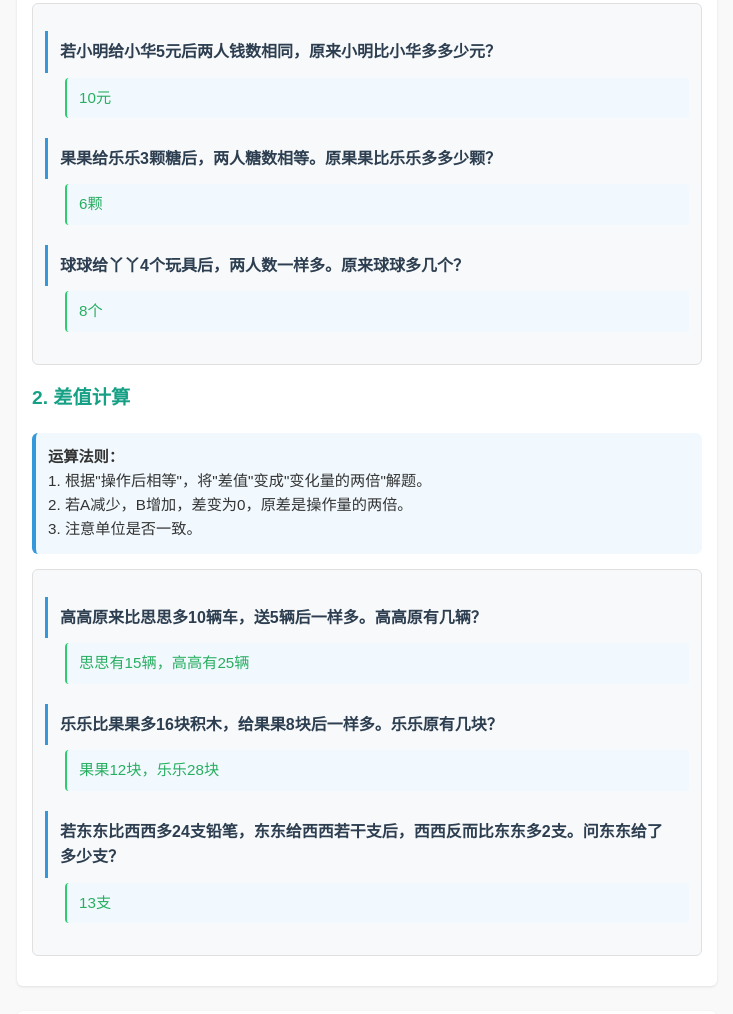
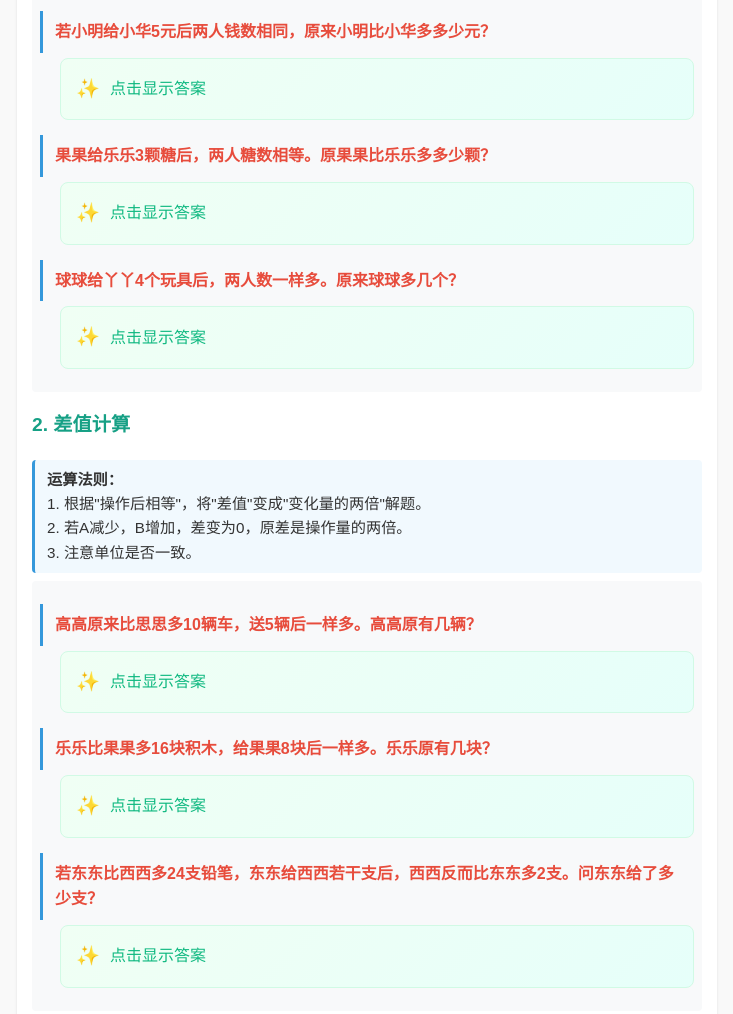
Before and after one commit to Sandy-long/math4, a plain HTML site: page index.html in a window 1280 px wide. Shown: the part 611-1625 px from the top of the page, without its empty margins (273-1006 px from the left). Drawn offline with Linux system fonts and the light colour scheme.

Commit message:
Update index.html

```diff
--- a/index.html
+++ b/index.html
@@ -41,18 +41,57 @@
             margin-bottom: 25px;
             box-shadow: 0 1px 3px rgba(0,0,0,0.1);
         }
+        /* 问题颜色改为红色 */
         .question {
             font-weight: bold;
-            color: #e74c3c;
-            margin-top: 12px;
+            color: #e74c3c; /* 红色 */
+            margin: 15px 0 5px 0;
             font-size: 0.95em;
+            cursor: pointer; /* 添加指针样式 */
+        }
+        /* 答案区域样式 */
+        .answer-container {
+            background: linear-gradient(135deg, #f0fff4 0%, #e6fffa 100%);
+            border: 1px solid #d1fae5;
+            border-radius: 8px;
+            padding: 5px 15px;
+            margin: 15px 0;
+            cursor: pointer;
+            transition: all 0.3s ease;
+        }
+        .answer-container:hover {
+            background: linear-gradient(135deg, #dcffe4 0%, #c6f6d5 100%);
+            transform: translateX(5px);
+        }
+        .answer-prompt {
+            color: #10b981;
+            font-weight: 500;
+            display: flex;
+            align-items: center;
+            padding: 10px 0;
+        }
+        .answer-prompt:before {
+            content: "✨";
+            margin-right: 10px;
+            font-size: 1.2em;
         }
         .answer {
             color: #27ae60;
-            margin-bottom: 12px;
-            padding-left: 15px;
-            border-left: 2px solid #2ecc71;
-            font-size: 0.95em;
+            margin-left: 20px;
+            padding: 10px 15px;
+            background-color: rgba(16, 185, 129, 0.1);
+            border-left: 3px solid #10b981;
+            border-radius: 0 8px 8px 0;
+            display: none;
+            font-weight: bold;
+            animation: fadeIn 0.5s ease;
+        }
+        .show-answer .answer {
+            display: block;
+        }
+        @keyframes fadeIn {
+            from { opacity: 0; transform: translateY(-10px); }
+            to { opacity: 1; transform: translateY(0); }
         }
         .rule {
             background-color: #f1f9fe;
@@ -349,41 +388,17 @@
         /* 通用样式 */
         .question {
             font-weight: bold;
-            color: #2c3e50;
+            color: #e74c3c;
             margin: 15px 0 5px 0;
             padding: 8px 12px;
             background-color: #f8f9fa;
             border-left: 3px solid #3498db;
             font-size: 1em;
+            cursor: pointer;
         }
-
-        .answer {
-            color: #27ae60;
-            margin: 0 0 20px 20px;
-            padding: 8px 12px;
-            background-color: #f1f9fe;
-            border-radius: 4px;
-            font-size: 0.95em;
-        }
-
-        /* 示例区域样式优化 */
-        .example {
-            background-color: #f8f9fa;
-            padding: 12px;
-            border-radius: 6px;
-            margin: 15px 0;
-            border: 1px solid #e0e0e0;
-        }
-
-        /* 规则样式优化 */
-        .rule {
-            background-color: #f1f9fe;
-            padding: 12px;
-            border-radius: 6px;
-            margin: 12px 0;
-            border-left: 4px solid #3498db;
-            font-size: 0.95em;
-            line-height: 1.6;
+        /* 答案区域样式优化 */
+        .answer-container {
+            margin: 5px 0 15px 20px;
         }
     </style>
 </head>
@@ -393,7 +408,6 @@
     <div class="section">
         <h2>移动凑倍</h2>
 
-        <!-- 移动凑倍动画 -->
         <div class="move-animation-container">
             <div class="person person-a">
                 A
@@ -414,13 +428,22 @@
 
         <div class="example">
             <div class="question">若小明给小华5元后两人钱数相同，原来小明比小华多多少元？</div>
+            <div class="answer-container">
+                <div class="answer-prompt">点击显示答案</div>
                 <div class="answer">10元</div>
+            </div>
 
             <div class="question">果果给乐乐3颗糖后，两人糖数相等。原果果比乐乐多多少颗？</div>
+            <div class="answer-container">
+                <div class="answer-prompt">点击显示答案</div>
                 <div class="answer">6颗</div>
+            </div>
 
             <div class="question">球球给丫丫4个玩具后，两人数一样多。原来球球多几个？</div>
+            <div class="answer-container">
+                <div class="answer-prompt">点击显示答案</div>
                 <div class="answer">8个</div>
+            </div>
         </div>
 
         <h3>2. 差值计算</h3>
@@ -433,20 +456,28 @@
 
         <div class="example">
             <div class="question">高高原来比思思多10辆车，送5辆后一样多。高高原有几辆？</div>
+            <div class="answer-container">
+                <div class="answer-prompt">点击显示答案</div>
                 <div class="answer">思思有15辆，高高有25辆</div>
+            </div>
 
             <div class="question">乐乐比果果多16块积木，给果果8块后一样多。乐乐原有几块？</div>
+            <div class="answer-container">
+                <div class="answer-prompt">点击显示答案</div>
                 <div class="answer">果果12块，乐乐28块</div>
+            </div>
 
             <div class="question">若东东比西西多24支铅笔，东东给西西若干支后，西西反而比东东多2支。问东东给了多少支？</div>
+            <div class="answer-container">
+                <div class="answer-prompt">点击显示答案</div>
                 <div class="answer">13支</div>
+            </div>
         </div>
     </div>
 
     <div class="section">
         <h2>数规则图形</h2>
 
-        <!-- 数规则图形动画 -->
         <div class="grid-animation-container">
             <div class="grid">
                 <div class="grid-item grid-highlight" style="animation-delay: 0s;"></div>
@@ -487,17 +518,25 @@
 
         <div class="example">
             <div class="question">一个 5×5 棋盘上放置棋子，共有多少颗？</div>
-            <div class="answer">25颗。</div>
+            <div class="answer-container">
+                <div class="answer-prompt">点击显示答案</div>
+                <div class="answer">25颗</div>
+            </div>
 
             <div class="question">一个 4×4 的点阵中，可以组成多少个单位正方形？</div>
-            <div class="answer">9个。</div>
+            <div class="answer-container">
+                <div class="answer-prompt">点击显示答案</div>
+                <div class="answer">9个</div>
+            </div>
 
             <div class="question">在8×6的点阵中：
-
 （1）有多少个单位正方形？
 （2）有多少个2×2的正方形？
 （3）若用这些点组成三角形，最多能组成多少个不重叠的三角形？</div>
+            <div class="answer-container">
+                <div class="answer-prompt">点击显示答案</div>
                 <div class="answer">35个，24个，70个</div>
+            </div>
         </div>
 
         <h3>2. 算式验证</h3>
@@ -510,17 +549,35 @@
 
         <div class="example">
             <div class="question">判断算式是否正确：1+2+3+4+3+2+1=16</div>
+            <div class="answer-container">
+                <div class="answer-prompt">点击显示答案</div>
                 <div class="answer">正确</div>
+            </div>
 
             <div class="question">若三角形第1层有2颗星星，每层比上层多1颗，第10层有多少颗？</div>
+            <div class="answer-container">
+                <div class="answer-prompt">点击显示答案</div>
                 <div class="answer">11颗</div>
+            </div>
 
             <div class="question">正方形从1个边长逐渐加大，每次加边，增加几个格子？（边长为n时，总数为 n²）若边长5，总格子数是多少？</div>
+            <div class="answer-container">
+                <div class="answer-prompt">点击显示答案</div>
                 <div class="answer">25个</div>
             </div>
         </div>
+    </div>
 
-
-    </div>
+    <script>
+        // 修复点击功能：点击答案区域显示/隐藏答案
+        document.addEventListener('DOMContentLoaded', function() {
+            const containers = document.querySelectorAll('.answer-container');
+            containers.forEach(container => {
+                container.addEventListener('click', function() {
+                    this.classList.toggle('show-answer');
+                });
+            });
+        });
+    </script>
 </body>
 </html>
```
Lines whose indentation alone changed are shown as unchanged.
